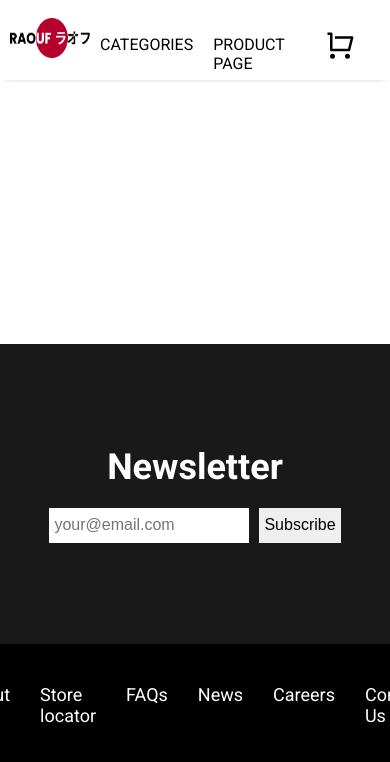
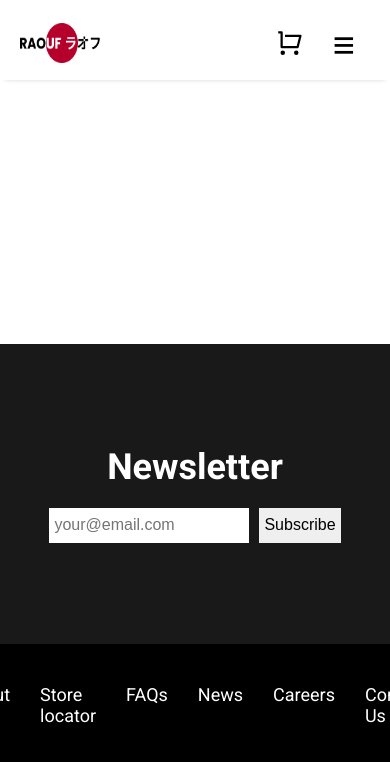
Before and after one commit to Timurrio/raouf-commerce, a React (Create React App) app: page / in a window 390 px wide. Shown: the top 762 px of the page. Built offline with nearby package versions, Linux system fonts and the light colour scheme.

Commit message:
Added mobile menu to navbar and fixed styles

```diff
--- a/src/components/Navbar/Navbar.scss
+++ b/src/components/Navbar/Navbar.scss
@@ -11,24 +11,26 @@
     display: flex;
     justify-content: space-between;
     align-items: center;
-    padding: 0px 10px;
+    padding: 0px 20px;
     width: 1250px;
     height: 80px;
 }
 
 .navbar__logo {
+    margin-top: 10px;
     height: 40px;
     width: 80px;
 }
 
 
-.navbar__links {
+.navbar__links-block {
     display: flex;
     align-items: center;
     margin-left: auto;
     list-style: none;
+}
 
-    &__link {
+.navbar__link {
     height: 30px;
     padding: 10px 10px;
 
@@ -43,15 +45,83 @@
     }
 }
 
-}
-
 .cart-icon {
     align-self: center;
     margin: -10px 15px;
-    width: 30px;
-    height: 30px;
+    width: 27px;
+    height: 27px;
 
     &:hover {
         cursor: pointer;
     }
 }
+
+.navbar__menu-button {
+    display: none;
+    font-size: 38px;
+    height: 30px;
+    margin: 0px 15px 5px 15px;
+    font-weight: bold;
+    cursor: pointer;
+}
+
+
+
+
+.mobile-menu {
+    display: none;
+    position: absolute;
+    background-color: #f3f3f3;
+    width: 100vw;
+    height: 100vh;
+}
+
+.mobile-menu--active {
+    display: flex;
+    flex-direction: column;
+}
+
+.mobile-menu__links-block {
+    display: flex;
+    justify-content: center;
+    width: 100%;
+    height: 100%;
+}
+
+.mobile-menu__links-list {
+    margin-top: 25vh;
+    list-style: none;
+    text-align: center;
+}
+
+.mobile-menu__link {
+    font-size: 30px;
+    padding: 20px 10px;
+
+    a {
+        text-decoration: none;
+        color: black;
+
+    }
+
+    &:hover {
+        text-decoration: underline;
+    }
+}
+
+.mobile-menu__close-button {
+    font-size: 30px;
+    font-weight: bold;
+    cursor: pointer;
+    margin: 50px 40px 0px auto;
+}
+
+@media screen and (max-width: 600px) {
+    .navbar__menu-button {
+        display: block;
+    }
+
+    .navbar__link {
+        display: none;
+    }
+}
--- a/src/components/Navbar/Navbar.tsx
+++ b/src/components/Navbar/Navbar.tsx
@@ -4,9 +4,11 @@ import logo from "../../images/logo.png"
 import { useDispatch } from "react-redux"
 import { AppDispatch } from "../../features/store"
 import { toggleIsActive } from "../../features/cartSlice/cartSlice"
+import { useState } from "react"
 
 const Navbar: React.FC = () => {
     const dispatch = useDispatch<AppDispatch>()
+    const [isActive, setIsActive] = useState(false)
 
     return (
         <nav className="navbar">
@@ -14,23 +16,53 @@ const Navbar: React.FC = () => {
                 <Link to={"/"}>
                     <img className="navbar__logo" src={logo} alt="Logo" />
                 </Link>
-                <ul className="navbar__links">
-                    <li className="navbar__links__link">
+                <ul className="navbar__links-block">
+                    <li className="navbar__link">
+                        <Link to={"/"}>
+                            HOME
+                        </Link>
+                    </li>
+                    <li className="navbar__link">
                         <Link to={"/categories/all"}>
                             CATEGORIES
                         </Link>
                     </li>
-                    <li className="navbar__links__link">
-                        <Link to={"/categories/product/1"}>
+                    <li className="navbar__link">
+                        <Link to={"/products/1"}>
                             PRODUCT PAGE
                         </Link>
                     </li>
-                    <li className="navbar__links__link" onClick={() => dispatch(toggleIsActive())}>
+                    <li onClick={() => dispatch(toggleIsActive())}>
                         <svg className="cart-icon" xmlns="http://www.w3.org/2000/svg" viewBox="0 0 24 24" width="24" height="24"><path fill="none" d="M0 0h24v24H0z"></path><path d="M4 16V4H2V2h3a1 1 0 0 1 1 1v12h12.438l2-8H8V5h13.72a1 1 0 0 1 .97 1.243l-2.5 10a1 1 0 0 1-.97.757H5a1 1 0 0 1-1-1zm2 7a2 2 0 1 1 0-4 2 2 0 0 1 0 4zm12 0a2 2 0 1 1 0-4 2 2 0 0 1 0 4z"></path></svg>
+                    </li>
+                    <li className="navbar__menu-button" onClick={() => { setIsActive(prev => !prev) }}>
+                        ≡
                     </li>
                 </ul>
             </div>
-        </nav>
+            <div className={`mobile-menu ${isActive ? "mobile-menu--active" : " "}`}>
+                <p className="mobile-menu__close-button" onClick={() => { setIsActive(prev => !prev) }}>X</p>
+                <div className="mobile-menu__links-block">
+                    <ul className="mobile-menu__links-list">
+                        <li className="mobile-menu__link">
+                            <Link to={"/"}>
+                                HOME
+                            </Link>
+                        </li>
+                        <li className="mobile-menu__link">
+                            <Link to={"/categories/all"}>
+                                CATEGORIES
+                            </Link>
+                        </li>
+                        <li className="mobile-menu__link">
+                            <Link to={"/products/1"}>
+                                PRODUCT PAGE
+                            </Link>
+                        </li>
+                    </ul>
+                </div>
+            </div>
+        </nav >
     )
 }
 
```
Lines whose indentation alone changed are shown as unchanged.
